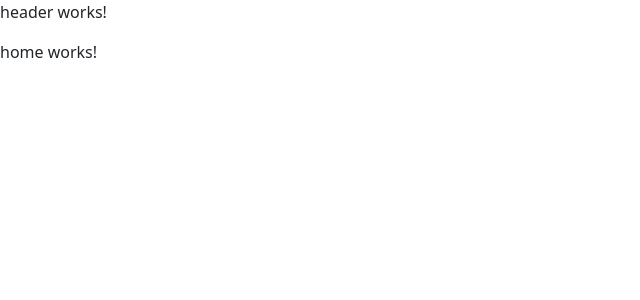
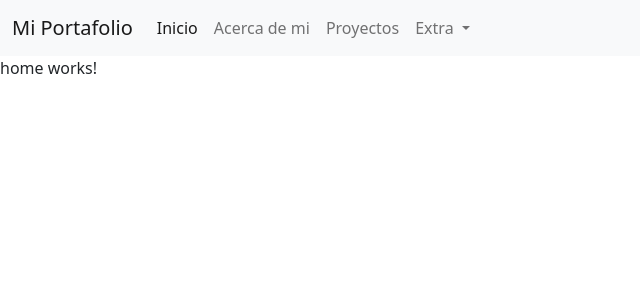
Before and after one commit to LoKk291/portafolio-FrontEnd, an Angular app in the folder FrontEnd/: page / in a window 1280 px wide. Shown: the top 300 px of the page, without its empty margins (0-640 px from the left). Built offline with nearby package versions, Linux system fonts and the light colour scheme.

Commit message:
Agregación de la NavBar al header

```diff
--- a/FrontEnd/src/app/components/header/header.component.html
+++ b/FrontEnd/src/app/components/header/header.component.html
@@ -1 +1,31 @@
-<p>header works!</p>
+<nav class="navbar navbar-expand-lg navbar-light bg-light">
+    <div class="container-fluid">
+      <a class="navbar-brand" href="#">Mi Portafolio</a>
+      <button class="navbar-toggler" type="button" data-bs-toggle="collapse" data-bs-target="#navbarNavDropdown" aria-controls="navbarNavDropdown" aria-expanded="false" aria-label="Toggle navigation">
+        <span class="navbar-toggler-icon"></span>
+      </button>
+      <div class="collapse navbar-collapse" id="navbarNavDropdown">
+        <ul class="navbar-nav">
+          <li class="nav-item">
+            <a class="nav-link active" aria-current="page" href="#">Inicio</a>
+          </li>
+          <li class="nav-item">
+            <a class="nav-link" href="#">Acerca de mi</a>
+          </li>
+          <li class="nav-item">
+            <a class="nav-link" href="#">Proyectos</a>
+          </li>
+          <li class="nav-item dropdown">
+            <a class="nav-link dropdown-toggle" href="#" id="navbarDropdownMenuLink" role="button" data-bs-toggle="dropdown" aria-expanded="false">
+              Extra
+            </a>
+            <ul class="dropdown-menu" aria-labelledby="navbarDropdownMenuLink">
+              <li><a class="dropdown-item" href="#">Action</a></li>
+              <li><a class="dropdown-item" href="#">Another action</a></li>
+              <li><a class="dropdown-item" href="#">Something else here</a></li>
+            </ul>
+          </li>
+        </ul>
+      </div>
+    </div>
+  </nav>
```
